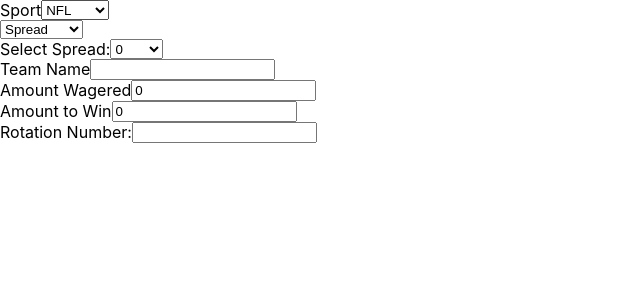
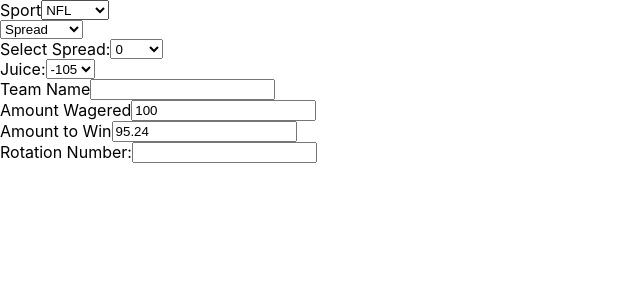
Before and after one commit to AmitSheth9/FE-Sports-Tracker, a React (Create React App) app: page / in a window 1280 px wide. Shown: the top 300 px of the page, without its empty margins (0-640 px from the left). Built offline with nearby package versions, Linux system fonts and the light colour scheme.

Commit message:
amount to win is updated on wager change and other stuff

```diff
--- a/src/HelperStuff.js
+++ b/src/HelperStuff.js
@@ -1,19 +1,28 @@
 const spreadArr = []
-for( let i= -45; i < 45;i++) {
+for( let i= -45; i < 46;i++) {
     spreadArr.push(i)
     spreadArr.push(i+.5);
 }
 
-
-
 const totalArr = [];
-for (let i= 30; i < 90; i++) {
+for (let i= 30; i < 91; i++) {
     totalArr.push(i);
     totalArr.push(i+.5);
 }
 
 const mlArr = [];
 for (let i=-500; i<501; i++) {
+    if(i>99 || i<-99)
     mlArr.push(i);
 }
-export { spreadArr, totalArr, mlArr };
+
+
+const juiceArr = [];
+for (let i=-150; i<151; i++) {
+    if(i> 99 || i<-99) {
+    juiceArr.push(i);
+}
+}
+
+
+export { spreadArr, totalArr, mlArr, juiceArr };
--- a/src/Views/BetInputForm.jsx
+++ b/src/Views/BetInputForm.jsx
@@ -1,5 +1,5 @@
-import React, {useState} from 'react'
-import { mlArr, spreadArr, totalArr } from '../HelperStuff';
+import React, {useState, useEffect} from 'react'
+import { mlArr, spreadArr, totalArr, juiceArr } from '../HelperStuff';
 import './betinputform.css';
 
 export default function BetInputForm() {
@@ -8,15 +8,61 @@ export default function BetInputForm() {
     const [spreadDropValue, setSpreadDropValue] = useState(0)
     const [totalDropValue, setTotalDropVlaue ] = useState(0);
     const [mlDropValue, setMlDropValue] = useState(100);
-    const [wagered, setWagered] = useState(0);
-    const [toWin, setToWin] = useState(0);
+    const [wagered, setWagered] = useState(100);
+    const [toWin, setToWin] = useState(100);
     const [rotationNum, setRotationNum] = useState('');
+    const [juiceSpreadValue, setJuiceSpreadValue] = useState(-105)
 
     console.log('firstdropvalue', firstDropValue);
     console.log('sportDropValue', sportDropValue)
     console.log('spreadDropValue', spreadDropValue);
     console.log('totalDropVal', totalDropValue)
     console.log('mlDropValue', mlDropValue);
+
+    useEffect(()=> {
+    function calcMLToWin() {
+       if(firstDropValue === 'Moneyline') {
+        if(mlDropValue>0) {
+            let toWinPlus = (wagered * (mlDropValue/100)).toFixed(2);
+            console.log('toWin', toWinPlus)
+            setToWin(toWinPlus)
+         }
+        else if (mlDropValue<0) {
+            let toWinMinus = ( wagered / ((mlDropValue/100)*-1)).toFixed(2);
+            setToWin(toWinMinus)
+            }
+        }
+    }
+    calcMLToWin()}, [mlDropValue, wagered])
+
+    useEffect(() => {
+        function calcJuiceToWin () {
+            if(wagered !== (toWin/((juiceSpreadValue/100)).toFixed(2)) || (wagered!== (toWin*(juiceSpreadValue/100)).toFixed(2))) {
+            if(firstDropValue === 'Spread') {
+                if(juiceSpreadValue>0) {
+                    let toWinPlus = (wagered * (juiceSpreadValue/100)).toFixed(2);
+                    console.log('toWin', toWinPlus);
+                    setToWin(toWinPlus);
+                 }
+                else if (juiceSpreadValue<0) {
+                    let toWinMinus = ( wagered / ((juiceSpreadValue/100)*-1)).toFixed(2);
+                    setToWin(toWinMinus)
+                    }
+                }
+            }
+        }
+    calcJuiceToWin()}, [juiceSpreadValue, wagered])
+
+   const handleToWinChange = (e) => {
+    setToWin(e.target.value);
+
+    /*if(wagered !== (toWin/((juiceSpreadValue/100)).toFixed(2)) || (wagered!== (toWin*(juiceSpreadValue/100)).toFixed(2)))
+    {
+    let toWagerPlus = (toWin*((juiceSpreadValue/100)));
+    setWagered(toWagerPlus)
+   }
+*/
+   }
     return (
         <div>
             <form>
@@ -53,7 +99,14 @@ export default function BetInputForm() {
                                     </select>
 
                             </label>
+                            <label> Juice:
+                                <select value={juiceSpreadValue} onChange={(e) => setJuiceSpreadValue(e.target.value)}>
+                                    {juiceArr.map((num => {
+                                        return <option key={num} value={num}>{num}</option>
+                                    }))}
+                                    </select>
 
+                            </label>
                             <label> Team Name
                                 <input />
                             </label>
@@ -81,6 +134,9 @@ export default function BetInputForm() {
                                 )
                                 }
                                 else if (firstDropValue === 'Moneyline') {
+
+
+
                                   return ( <label>
                                       <select value={mlDropValue} onChange={(e) => setMlDropValue(e.target.value)}>
                                           {mlArr.map((num => {
@@ -96,7 +152,7 @@ export default function BetInputForm() {
                     <input value={wagered} onChange={(e) => setWagered(e.target.value)} />
                 </label>
                 <label> Amount to Win
-                    <input value={toWin} onChange={(e) => setToWin(e.target.value)}/>
+                    <input value={toWin} onChange={handleToWinChange}/>
                 </label>
                 <label> Rotation Number:
                     <input value={rotationNum} onChange={(e) => setRotationNum(e.target.value)}/>
```
